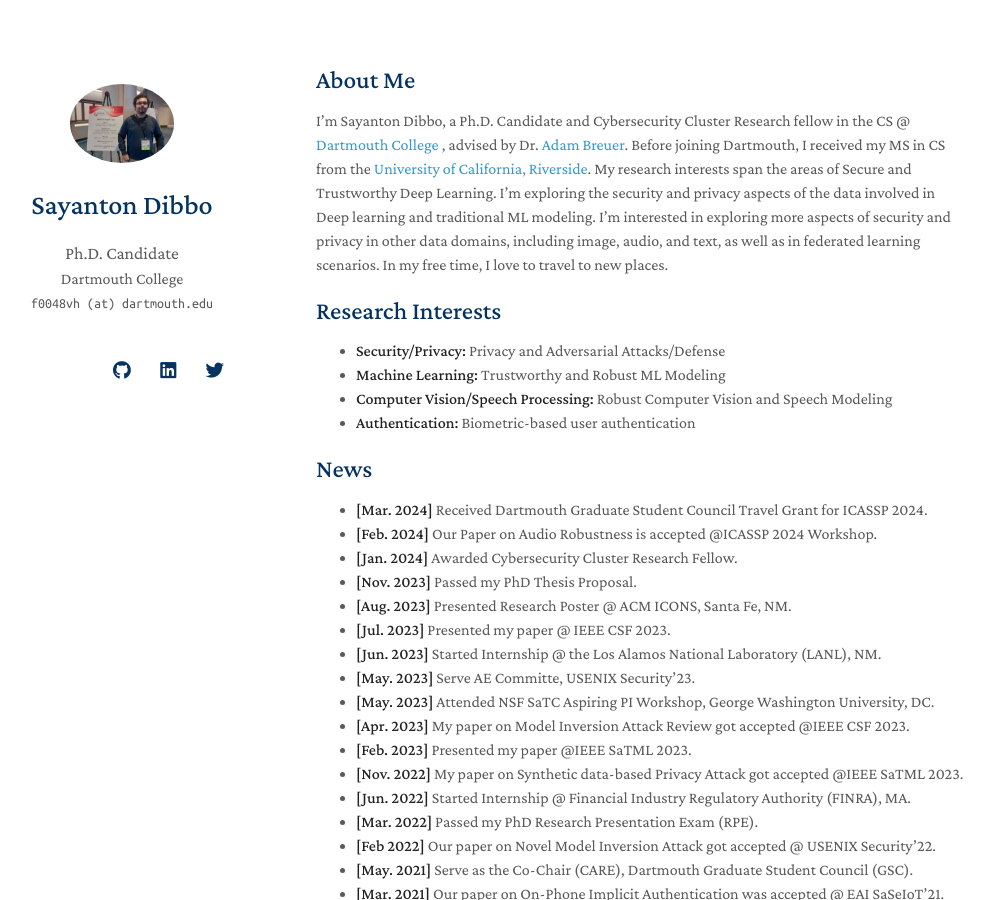
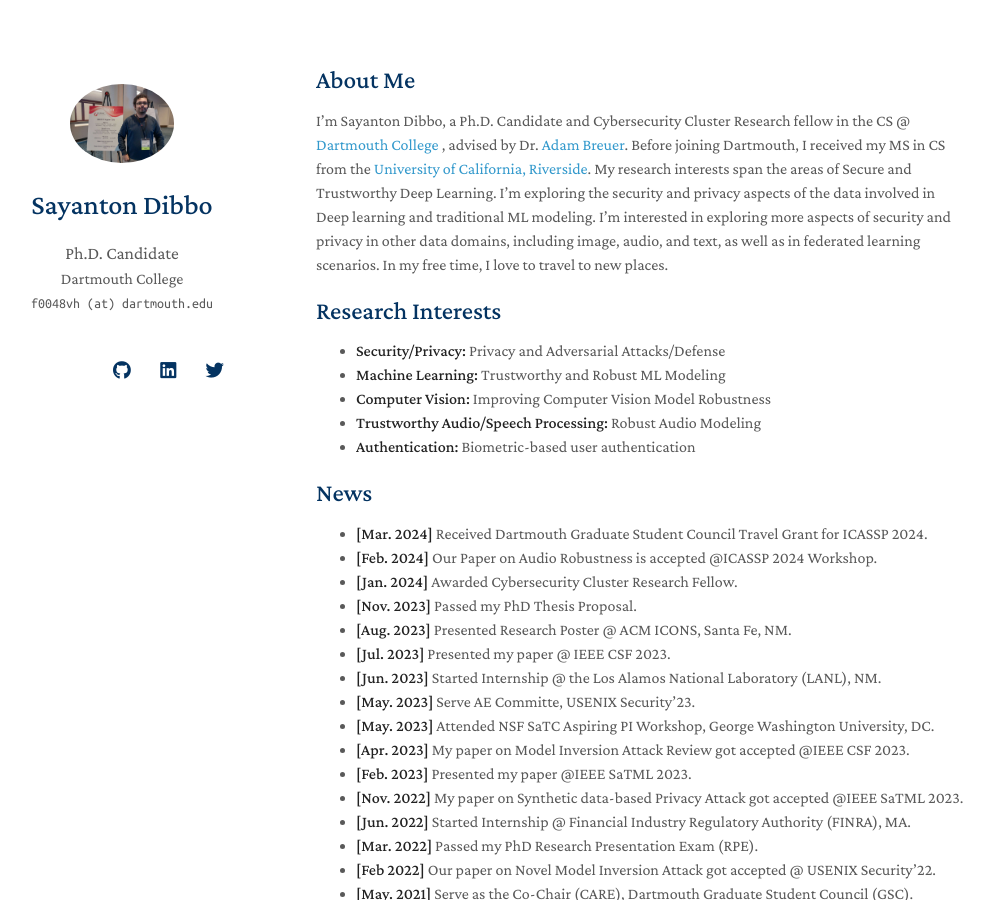
Before and after one commit to SayantonDibbo/SayantonDibbo.github.io, a Jekyll site: the page built from index.md, in a window 1280 px wide and 900 px high. Shown: the whole window, without its empty margins (154-1148 px from the left). Built offline with Jekyll 4.4.1, drawn with Linux system fonts in a browser that asks for light colours; nearby versions of some CDN libraries; a style sheet for code colours, icons or effects is not loaded; our own code applies the rules of GitHub Pages for plain Markdown files.

Commit message:
Update index.md

```diff
--- a/index.md
+++ b/index.md
@@ -13,7 +13,8 @@
 
 - **Security/Privacy:** Privacy and Adversarial Attacks/Defense
 - **Machine Learning:** Trustworthy and Robust ML Modeling
-- **Computer Vision/Speech Processing:** Robust Computer Vision and Speech Modeling
+- **Computer Vision:** Improving Computer Vision Model Robustness
+- **Trustworthy Audio/Speech Processing:** Robust Audio Modeling
 - **Authentication:** Biometric-based user authentication
 
 
```
